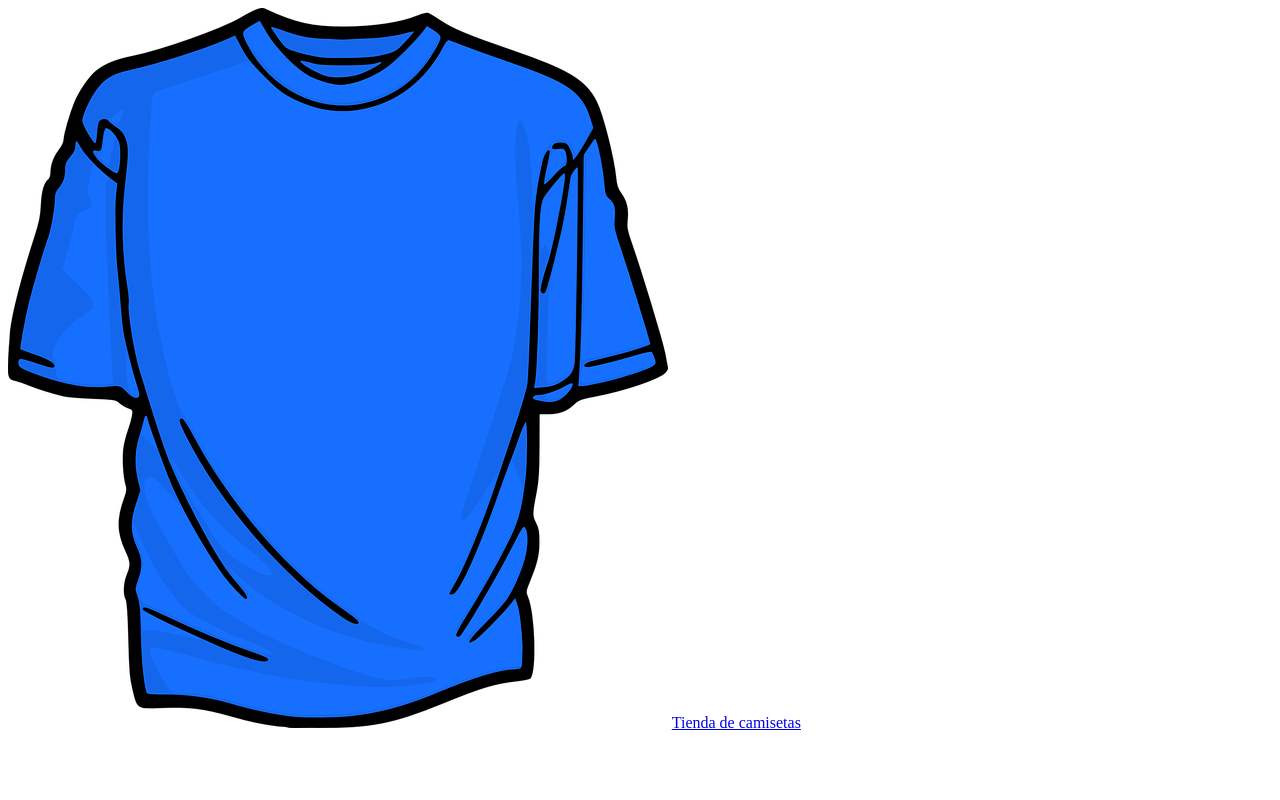
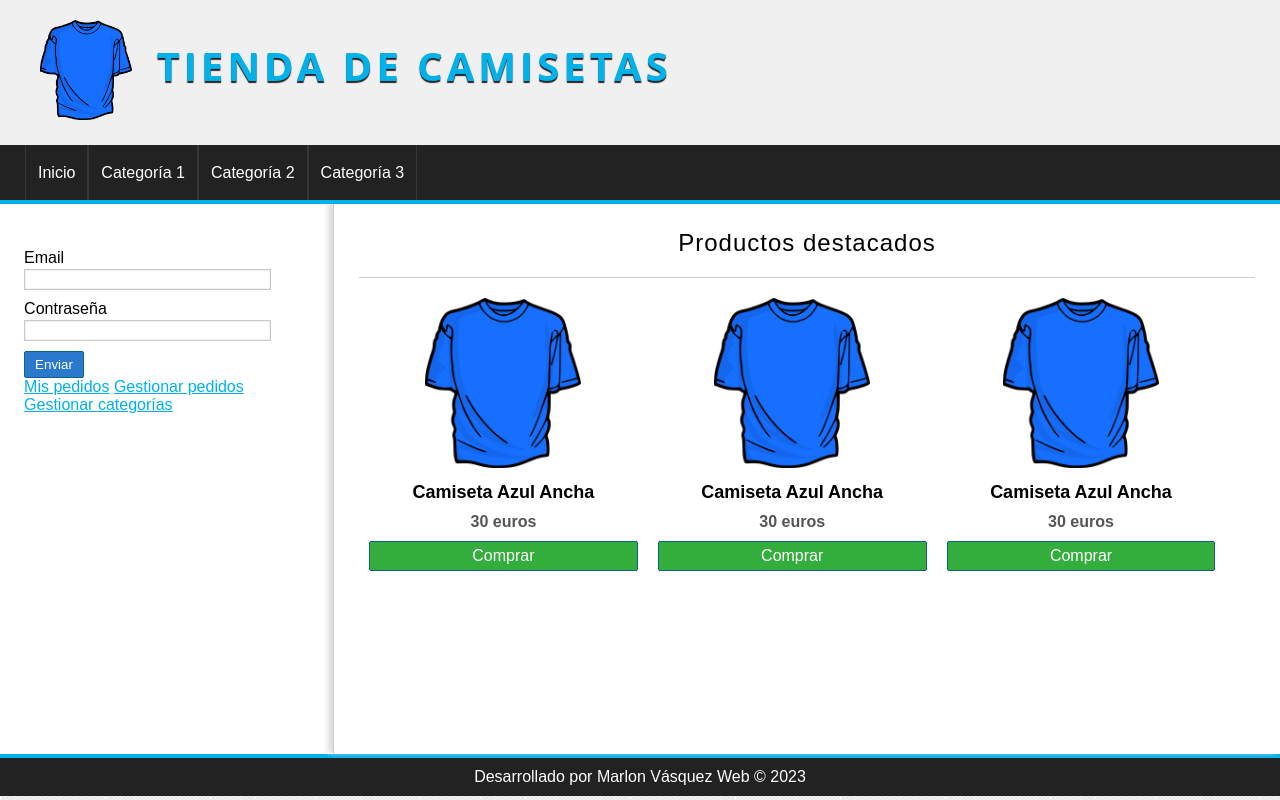
Before and after one commit to Mvh18/Tienda-PHP, a PHP site: page / in a window 1280 px wide. Run offline with PHP 8.4, Linux system fonts and the light colour scheme.

Commit message:
[update] Se modificaron archivos de configuracion y se agregaron estilos al index

```diff
--- a/docker-compose.yml
+++ b/docker/docker-compose.yml
@@ -7,7 +7,7 @@ services:
     ports:
       - "80:80"
     volumes:
-      - ./web:/var/www/html
+      - ../web:/var/www/html
     links:
       - db
   db:
@@ -19,7 +19,7 @@ services:
     links:
       - db
     ports:
-      - "8081:81"
+      - "8081:80"
     environment:
       PMA_HOST: db
       MYSQL_ROOT_PASSWORD: kraxx181818
--- a/web/assets/css/styles.css
+++ b/web/assets/css/styles.css
@@ -262,7 +262,7 @@ button{
 
 /*CENTRAL*/
 #central{
-    width: 72%;
+    width: 70%;
     min-height: 500px;
     float: right;
     border-left: 1px solid #ccc;
--- a/web/index.php
+++ b/web/index.php
@@ -1,10 +1,13 @@
 <!DOCTYPE html>
 <html lang="es">
+
 <head>
     <meta charset="UTF-8">
     <meta name="viewport" content="width=device-width, initial-scale=1.0">
     <title>Tienda de Camisas</title>
+    <link rel="stylesheet" href="assets/css/styles.css">
 </head>
+
 <body>
     <!-- Cabecera -->
     <header id="header">
@@ -17,8 +20,69 @@
 
     </header>
     <!-- Menú -->
-    <!-- Barra laterl -->
-    <!-- Contenido Central -->
-    <!-- Pie de página -->
+    <nav id="menu">
+        <ul>
+            <li>
+                <a href="#">Inicio</a>
+            </li>
+            <li>
+                <a href="#">Categoría 1</a>
+            </li>
+            <li>
+                <a href="#">Categoría 2</a>
+            </li>
+            <li>
+                <a href="#">Categoría 3</a>
+            </li>
+        </ul>
+    </nav>
+
+    <div id="content">
+        <!-- Barra laterl -->
+        <aside id="lateral">
+            <div id="login" class="block_aside">
+
+                <form action="#" method="POST">
+                    <label for="email">Email</label>
+                    <input type="email" name="email">
+                    <label for="password">Contraseña</label>
+                    <input type="password" name="password">
+                    <input type="submit" value="Enviar">
+                </form>
+
+                <a href="#">Mis pedidos</a>
+                <a href="#">Gestionar pedidos</a>
+                <a href="#">Gestionar categorías</a>
+            </div>
+        </aside>
+
+        <!-- Contenido Central -->
+        <div id="central">
+            <h1>Productos destacados</h1>
+            <div class="product">
+                <img src="assets/img/camiseta.png" alt="">
+                <h2>Camiseta Azul Ancha</h2>
+                <p>30 euros</p>
+                <a href="#" class="button">Comprar</a>
+            </div>
+            <div class="product">
+                <img src="assets/img/camiseta.png" alt="">
+                <h2>Camiseta Azul Ancha</h2>
+                <p>30 euros</p>
+                <a href="#" class="button">Comprar</a>
+            </div>
+            <div class="product">
+                <img src="assets/img/camiseta.png" alt="">
+                <h2>Camiseta Azul Ancha</h2>
+                <p>30 euros</p>
+                <a href="#" class="button">Comprar</a>
+            </div>
+        </div>
+        <!-- Pie de página -->
+        <footer id="footer">
+            <p>Desarrollado por Marlon Vásquez Web &copy; <?= date('Y') ?> </p>
+        </footer>
+    </div>
 </body>
+
 </html>
```
Also changed, not shown: 2 other files.
